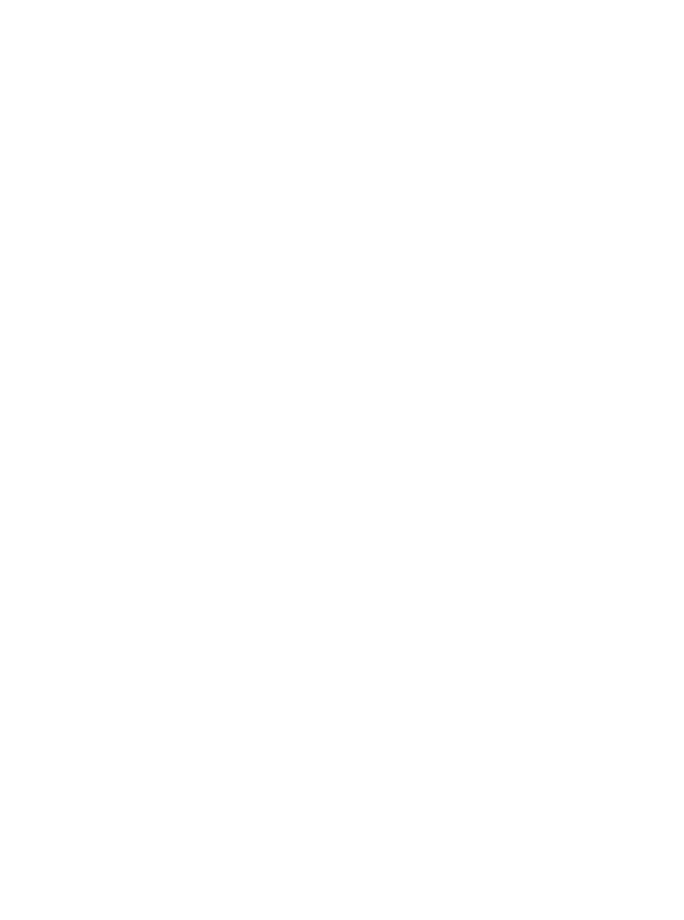
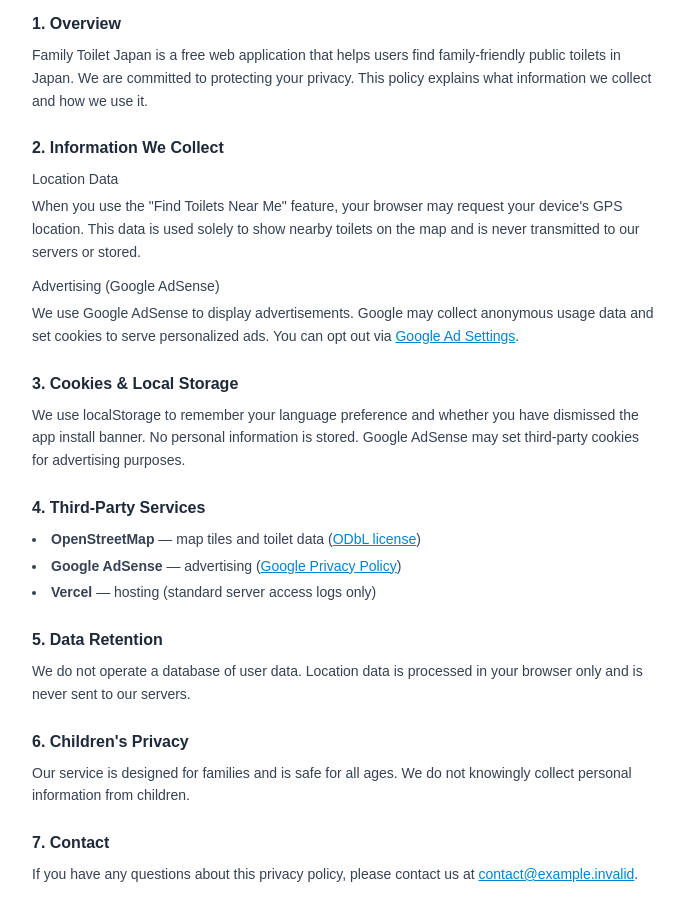
Before and after one commit to masharushama-art/family-toilet-japan, a Next.js app: page /privacy in a window 1280 px wide. Before the commit this address had no page. Shown: the part 180-1100 px from the top of the page, without its empty margins (296-980 px from the left). Before the commit the page ends 800 px from the top, so only its background shows below. Built offline with nearby package versions, Linux system fonts and the light colour scheme.

Commit message:
feat: add privacy policy page

```diff
--- a/app/page.tsx
+++ b/app/page.tsx
@@ -240,6 +240,8 @@ export default function Home() {
           <p className="text-xs text-gray-400">
             Data: © OpenStreetMap contributors (ODbL) + Municipal Open Data (CC BY) ·{" "}
             <Link href="/attribution" className="underline hover:text-gray-600">Data sources &amp; attribution</Link>
+            {" "}·{" "}
+            <Link href="/privacy" className="underline hover:text-gray-600">Privacy Policy</Link>
             {" "}· Free to use · No tracking
           </p>
         </div>
--- /dev/null
+++ b/app/privacy/page.tsx
@@ -0,0 +1,101 @@
+import type { Metadata } from "next";
+import Link from "next/link";
+
+export const metadata: Metadata = {
+  title: "Privacy Policy — Family Toilet Japan",
+  description: "Privacy policy for Family Toilet Japan",
+};
+
+export default function PrivacyPage() {
+  return (
+    <div className="min-h-screen bg-white">
+      <div className="max-w-2xl mx-auto px-6 py-12">
+        <Link href="/" className="text-sky-600 text-sm hover:underline">← Back to Home</Link>
+        <h1 className="text-2xl font-bold text-gray-900 mt-4 mb-8">Privacy Policy</h1>
+
+        <div className="text-gray-700 space-y-6 text-sm leading-relaxed">
+          <p className="text-gray-400 text-xs">Last updated: June 2026</p>
+
+          <section>
+            <h2 className="text-base font-semibold text-gray-800 mb-2">1. Overview</h2>
+            <p>
+              Family Toilet Japan is a free web application that helps users find family-friendly
+              public toilets in Japan. We are committed to protecting your privacy. This policy
+              explains what information we collect and how we use it.
+            </p>
+          </section>
+
+          <section>
+            <h2 className="text-base font-semibold text-gray-800 mb-2">2. Information We Collect</h2>
+            <h3 className="font-medium text-gray-700 mb-1">Location Data</h3>
+            <p>
+              When you use the &quot;Find Toilets Near Me&quot; feature, your browser may request your
+              device&apos;s GPS location. This data is used solely to show nearby toilets on the map
+              and is never transmitted to our servers or stored.
+            </p>
+            <h3 className="font-medium text-gray-700 mt-3 mb-1">Advertising (Google AdSense)</h3>
+            <p>
+              We use Google AdSense to display advertisements. Google may collect anonymous usage
+              data and set cookies to serve personalized ads. You can opt out via{" "}
+              <a href="https://www.google.com/settings/ads" className="text-sky-600 underline" target="_blank" rel="noopener noreferrer">
+                Google Ad Settings
+              </a>.
+            </p>
+          </section>
+
+          <section>
+            <h2 className="text-base font-semibold text-gray-800 mb-2">3. Cookies &amp; Local Storage</h2>
+            <p>
+              We use localStorage to remember your language preference and whether you have
+              dismissed the app install banner. No personal information is stored.
+              Google AdSense may set third-party cookies for advertising purposes.
+            </p>
+          </section>
+
+          <section>
+            <h2 className="text-base font-semibold text-gray-800 mb-2">4. Third-Party Services</h2>
+            <ul className="list-disc list-inside space-y-1">
+              <li>
+                <strong>OpenStreetMap</strong> — map tiles and toilet data (
+                <a href="https://www.openstreetmap.org/copyright" className="text-sky-600 underline" target="_blank" rel="noopener noreferrer">ODbL license</a>
+                )
+              </li>
+              <li>
+                <strong>Google AdSense</strong> — advertising (
+                <a href="https://policies.google.com/privacy" className="text-sky-600 underline" target="_blank" rel="noopener noreferrer">Google Privacy Policy</a>
+                )
+              </li>
+              <li><strong>Vercel</strong> — hosting (standard server access logs only)</li>
+            </ul>
+          </section>
+
+          <section>
+            <h2 className="text-base font-semibold text-gray-800 mb-2">5. Data Retention</h2>
+            <p>
+              We do not operate a database of user data. Location data is processed in your
+              browser only and is never sent to our servers.
+            </p>
+          </section>
+
+          <section>
+            <h2 className="text-base font-semibold text-gray-800 mb-2">6. Children&apos;s Privacy</h2>
+            <p>
+              Our service is designed for families and is safe for all ages. We do not knowingly
+              collect personal information from children.
+            </p>
+          </section>
+
+          <section>
+            <h2 className="text-base font-semibold text-gray-800 mb-2">7. Contact</h2>
+            <p>
+              If you have any questions about this privacy policy, please contact us at{" "}
+              <a href="mailto:contact@example.invalid" className="text-sky-600 underline">
+                contact@example.invalid
+              </a>.
+            </p>
+          </section>
+        </div>
+      </div>
+    </div>
+  );
+}
```
